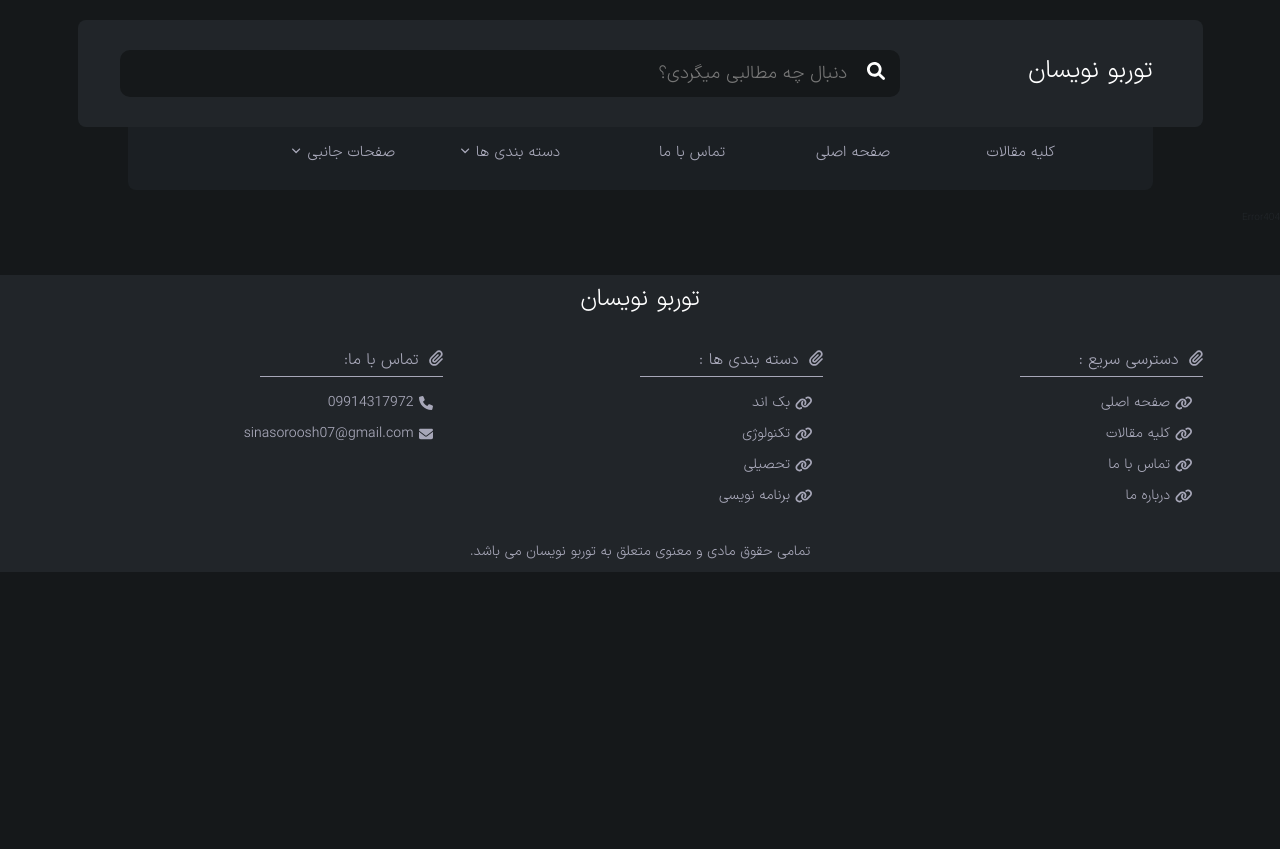
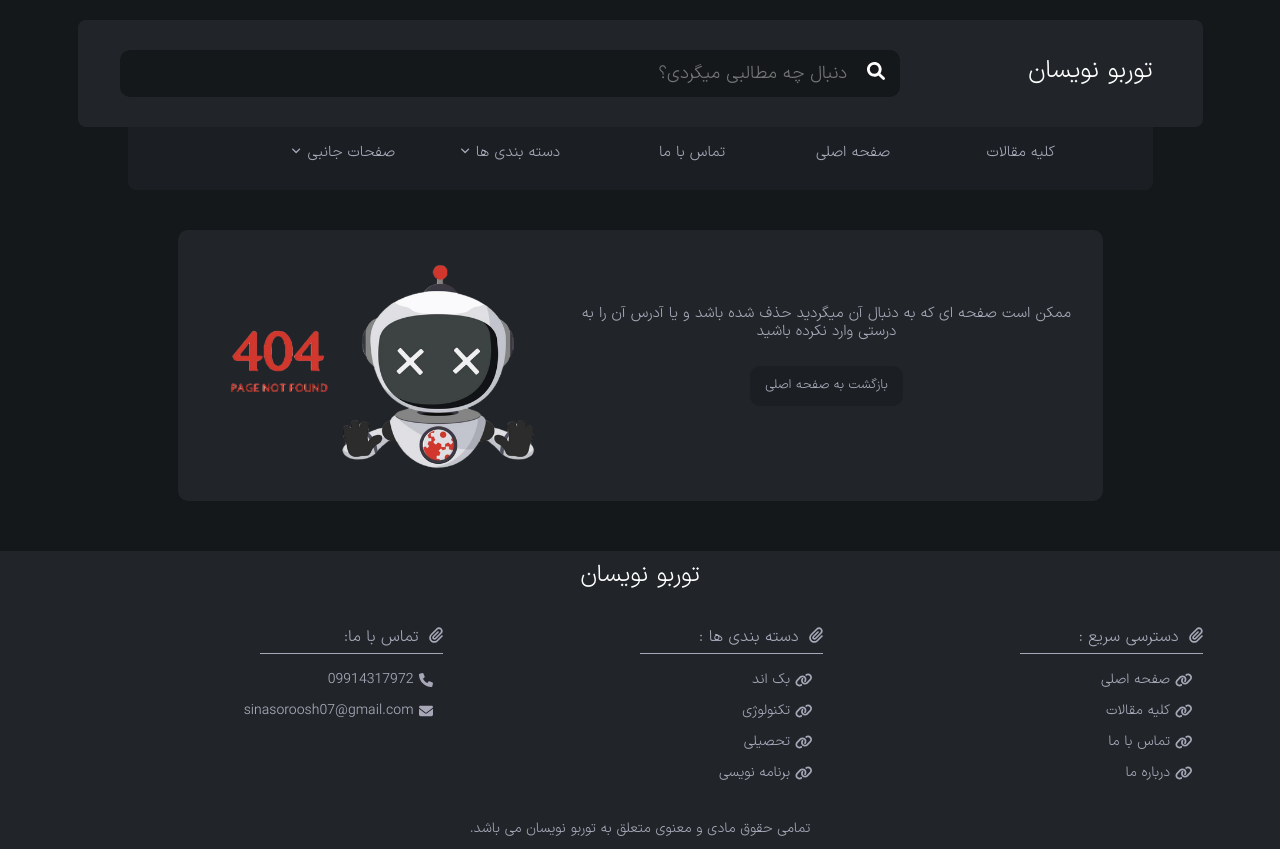
Before and after one commit to Sina-Soroosh/turbo-writers, a React (Vite) app: page / in a window 1280 px wide. Both pictures are taken after a click on the element 876 px from the left and 73 px from the top of the page. Before the commit the page ends 800 px from the top, so only its background shows below. Built offline with nearby package versions, Linux system fonts and the light colour scheme; a web font is replaced by a local one.

Commit message:
Coding Error404 page

```diff
--- a/src/pages/Error404/Error404.css
+++ b/src/pages/Error404/Error404.css
@@ -0,0 +1,44 @@
+.err-404 .content-err-404 {
+    margin: 40px 100px;
+    background: var(--color-main);
+    border-radius: 10px;
+    padding: 15px;
+    display: flex;
+    justify-content: center;
+    align-items: center;
+    text-align: center;
+}
+
+.err-404 .content-err-404 img {
+    width: 100%;
+}
+
+.err-404 .content-err-404 h5 {
+    font-size: 15px;
+    color: #a7a7b8;
+    text-align: center;
+}
+
+.err-404 .content-err-404 a {
+    background: var(--gray-50);
+    display: inline-block;
+    align-items: center;
+    padding: 10px 15px;
+    font-size: 13px;
+    gap: 5px;
+    text-decoration: none;
+    color: #a7a7b8;
+    border-radius: 10px;
+    margin: 20px 0;
+}
+
+.err-404 .content-err-404 a:hover {
+    background-color: #2653b6;
+    color: #fff;
+}
+
+@media screen and (max-width : 767px) {
+    .err-404 .content-err-404 {
+        margin: 40px 0px;
+    }
+}
--- a/src/pages/Error404/Error404.jsx
+++ b/src/pages/Error404/Error404.jsx
@@ -1,8 +1,30 @@
 import React from "react";
 import "./Error404.css";
+import { Link } from "react-router-dom";
 
 function Error404() {
-  return <div>Error404</div>;
+  return (
+    <div className="err-404">
+      <div className="container">
+        <div className="row content-err-404">
+          <div className="col-lg-7">
+            <div className="title-err-404">
+              <h5>
+                ممکن است صفحه ای که به دنبال آن میگردید حذف شده باشد و یا آدرس
+                آن را به درستی وارد نکرده باشید
+              </h5>
+            </div>
+            <Link to="/">بازگشت به صفحه اصلی</Link>
+          </div>
+          <div className="col-lg-5">
+            <div className="image-err-400">
+              <img src="/public/image/404.png" alt="" />
+            </div>
+          </div>
+        </div>
+      </div>
+    </div>
+  );
 }
 
 export default Error404;
```
Also changed, not shown: public/image/404.png (added).
